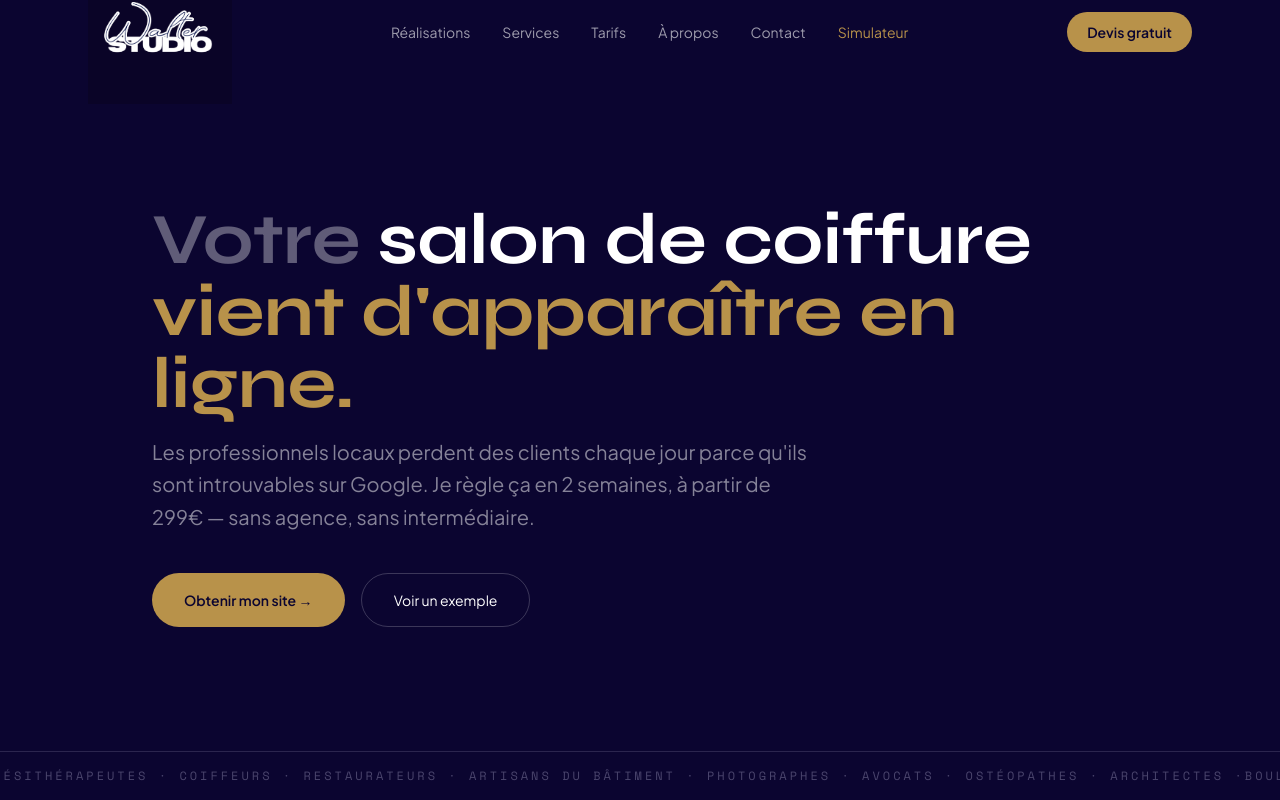
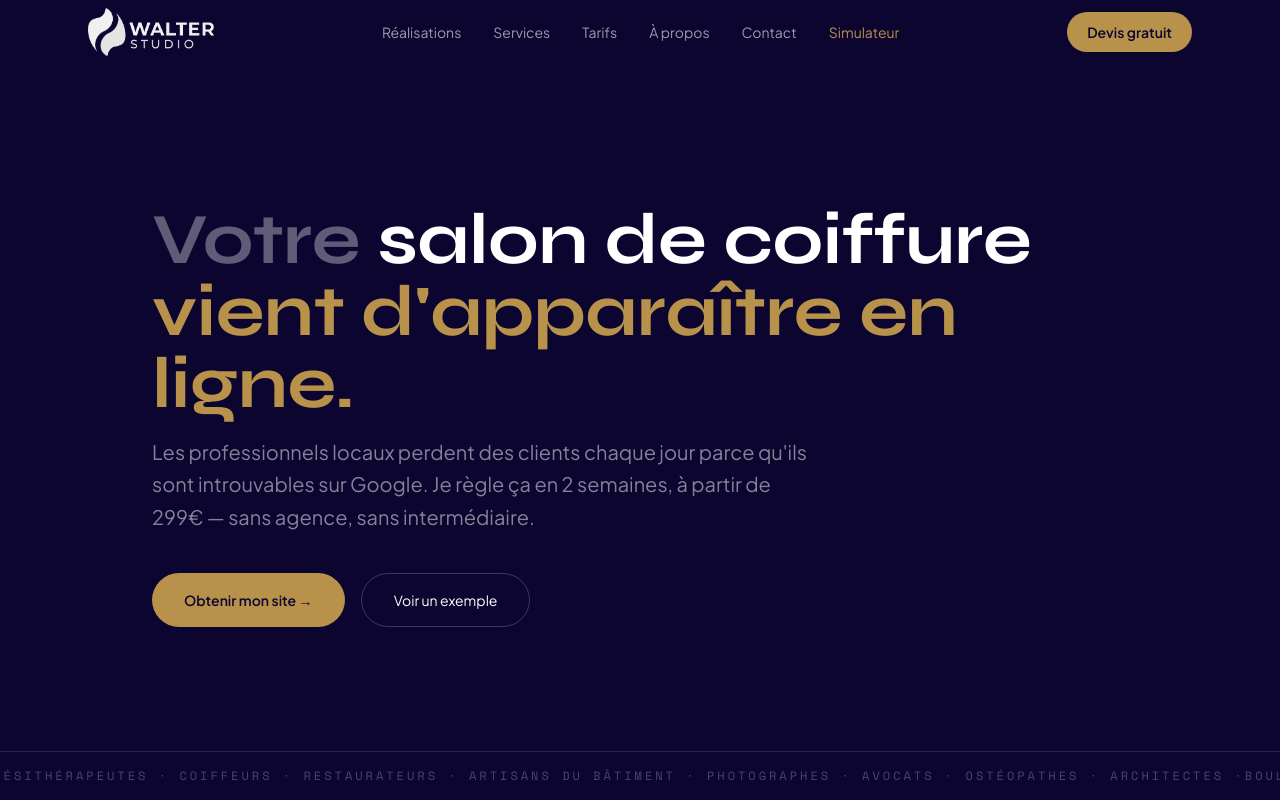
Before and after one commit to hamaurywalter/Walter-studio, a React (Vite) app: page / in a window 1280 px wide. Shown: the top 800 px of the page. Built offline with nearby package versions, Linux system fonts and the light colour scheme.

Commit message:
Update logo with new Walter Studio branding
Replace old logoWS.png with new flame logo, cropped tightly to remove
whitespace. Add white variant (logoWS-white.png) for the dark hero
background. Switch logo source based on scroll state.

Co-Authored-By: Claude Sonnet 4.6 <noreply@anthropic.com>

```diff
--- a/src/App.jsx
+++ b/src/App.jsx
@@ -79,9 +79,9 @@ function Navbar() {
 
         <a href="/">
           <img
-            src="/logoWS.png"
+            src={scrolled ? '/logoWS.png' : '/logoWS-white.png'}
             alt="WALTER Studio"
-            className={`w-auto transition-all duration-300 ${scrolled ? 'h-10' : 'h-36'}`}
+            className={`w-auto transition-all duration-300 ${scrolled ? 'h-11' : 'h-12'}`}
           />
         </a>
 
```
Also changed, not shown: public/logoWS-white.png (added), public/logoWS.png.
